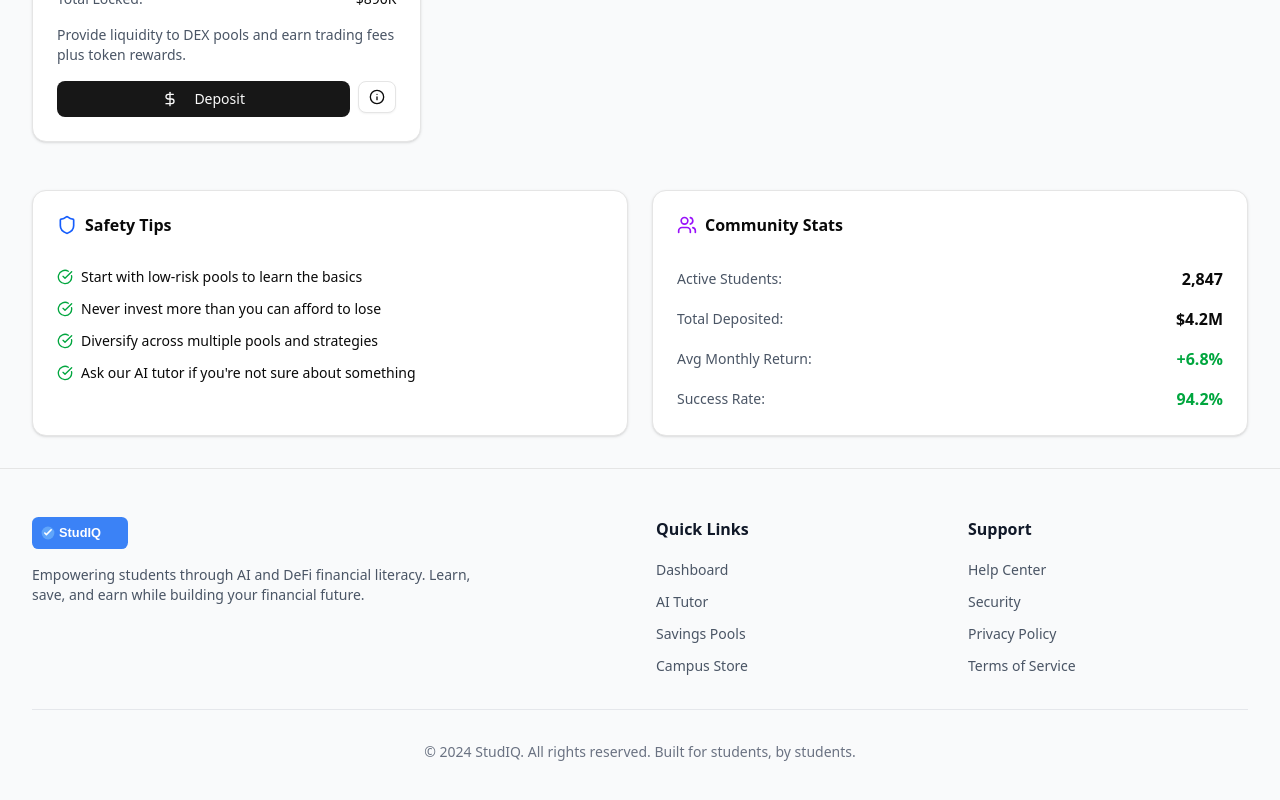
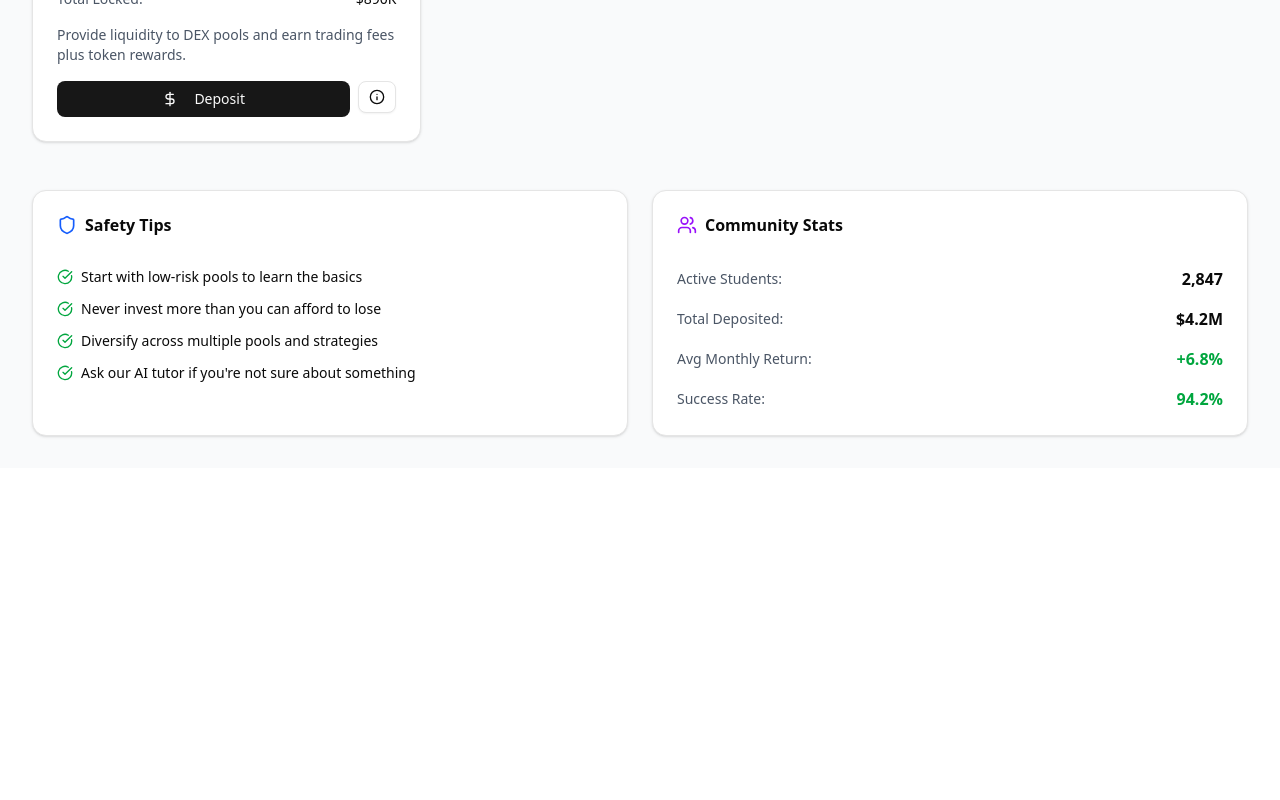
Before and after one commit to Pabby01/StudIQ-Main, a Next.js app: page /pools in a window 1280 px wide. Shown: the part 1053-1853 px from the top of the page. After the commit the page ends 1521 px from the top, so only its background shows below. Built offline with nearby package versions, Linux system fonts and the light colour scheme; no server answers.

Commit message:
updated App layout

```diff
--- a/src/components/AppLayout.tsx
+++ b/src/components/AppLayout.tsx
@@ -1,7 +1,6 @@
 'use client';
 
 import { Navbar } from '@/components/Navbar';
-import { Footer } from '@/components/Footer';
 import MobileNavigation from '@/components/MobileNavigation';
 
 interface AppLayoutProps {
@@ -9,14 +8,15 @@ interface AppLayoutProps {
   showFooter?: boolean;
 }
 
-export default function AppLayout({ children, showFooter = true }: AppLayoutProps) {
+export default function AppLayout({ children }: AppLayoutProps) {
+
   return (
     <div className="min-h-screen bg-gray-50">
       <Navbar />
       <main className="pb-16 md:pb-0">
         {children}
       </main>
-      {showFooter && <Footer />}
+
       <MobileNavigation />
     </div>
   );
```
